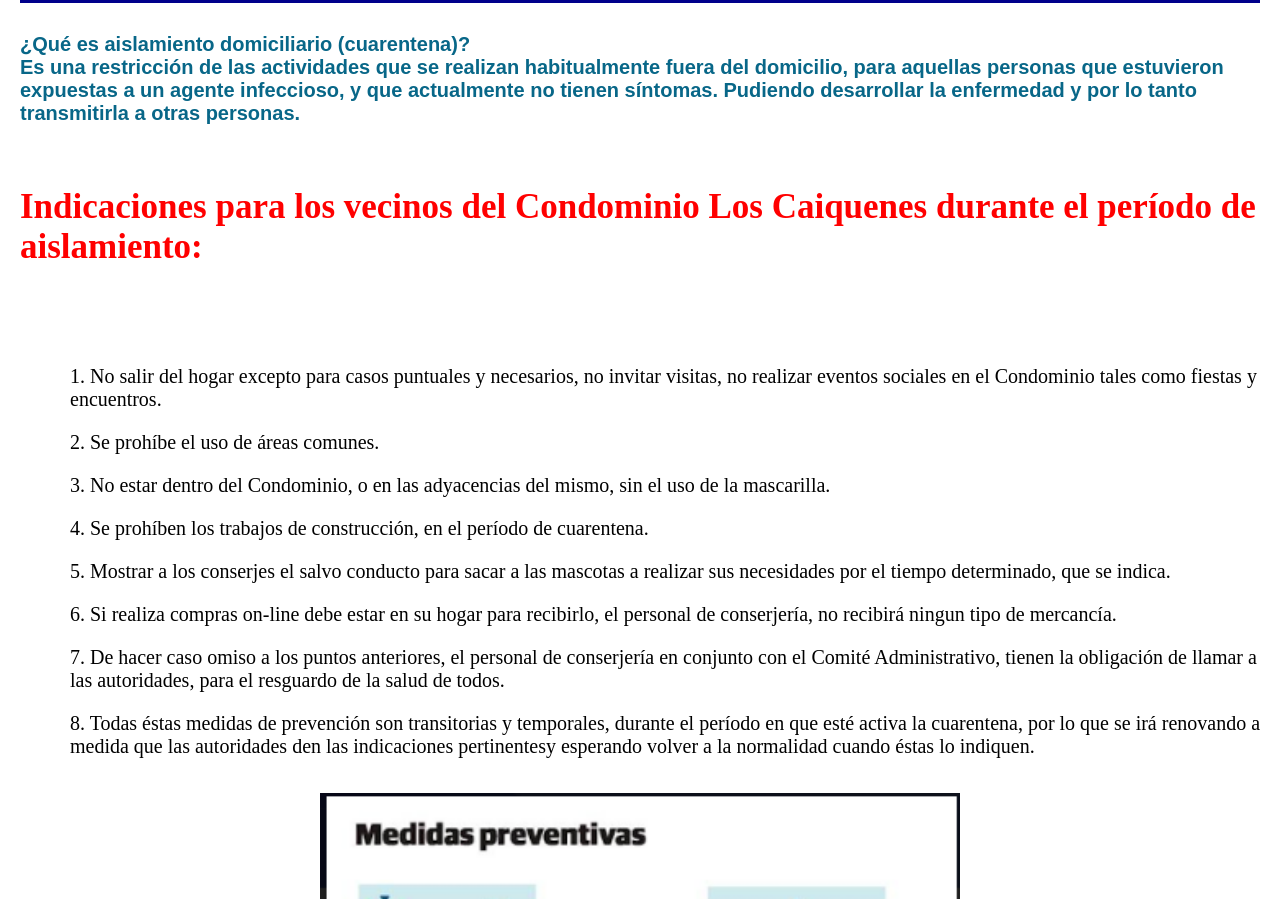
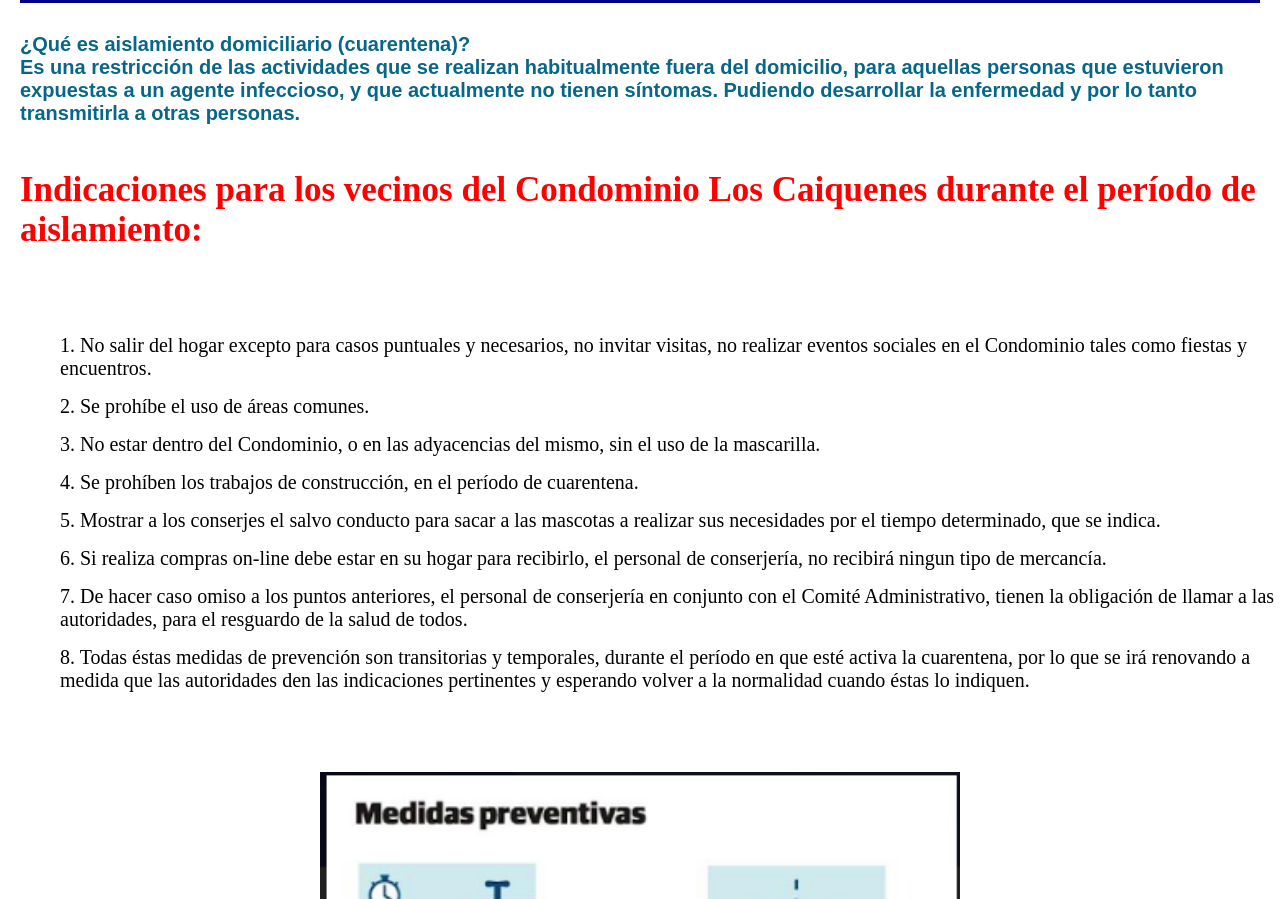
Before and after one commit to adrievelyn/Condominio-Los-Caiquenes, a website with bundled scripts: page src/index.html in a window 1280 px wide. Shown: the part 166-1065 px from the top of the page. Built offline with nearby package versions, Linux system fonts and the light colour scheme.

Commit message:
change text

```diff
--- a/src/index.html
+++ b/src/index.html
@@ -28,9 +28,9 @@
         Es una restricción de las actividades que se realizan habitualmente fuera del domicilio, para aquellas personas que estuvieron expuestas a un agente infeccioso, y que actualmente no tienen síntomas. Pudiendo
         desarrollar la enfermedad y por lo tanto transmitirla a otras personas. </strong>
       </h2>
-            <main class = "instruction">
+            <main>
               <p> <strong> Indicaciones para los vecinos del Condominio Los Caiquenes durante el período de aislamiento:</strong> </p>   <br>
-            <ul>
+            <ul class='list'>
               <li>
                 1. No salir del hogar excepto para casos puntuales y necesarios, no invitar visitas, no realizar eventos sociales en el Condominio tales como fiestas y
                 encuentros.
@@ -54,7 +54,7 @@
                 7. De hacer caso omiso a los puntos anteriores, el personal de conserjería en conjunto con el Comité Administrativo, tienen la obligación de llamar a las autoridades, para el resguardo de la salud de todos.
               </li>
               <li>
-                8. Todas éstas medidas de prevención son transitorias y temporales, durante el período en que esté activa la cuarentena, por lo que se irá renovando a medida que las autoridades den las indicaciones pertinentesy esperando volver a la normalidad cuando éstas lo indiquen.
+                8. Todas éstas medidas de prevención son transitorias y temporales, durante el período en que esté activa la cuarentena, por lo que se irá renovando a medida que las autoridades den las indicaciones pertinentes y esperando volver a la normalidad cuando éstas lo indiquen.
               </li>
             </ul>
               </p> </main>
--- a/src/style.css
+++ b/src/style.css
@@ -26,15 +26,13 @@ header {
 
 li{
 	list-style:none;
-	margin-left: 10px;
-	padding-top: 20px;
+	margin-left: 20px;
+	padding-top: 15px;
 	font-size: 20px;
 }
-.instruction {
-	font-size: 20px;
-	padding-top: 10px;
-	margin-left: 20px;
 
+.list ul{
+	padding-top: 5px;
 }
 
 .instruction2 {
@@ -58,6 +56,8 @@ li{
 p{
 	font-size: 35px;
 	color: red;
+	padding-top: 10px;
+	margin-left: 20px;
 }
 
 .title2 {
```
